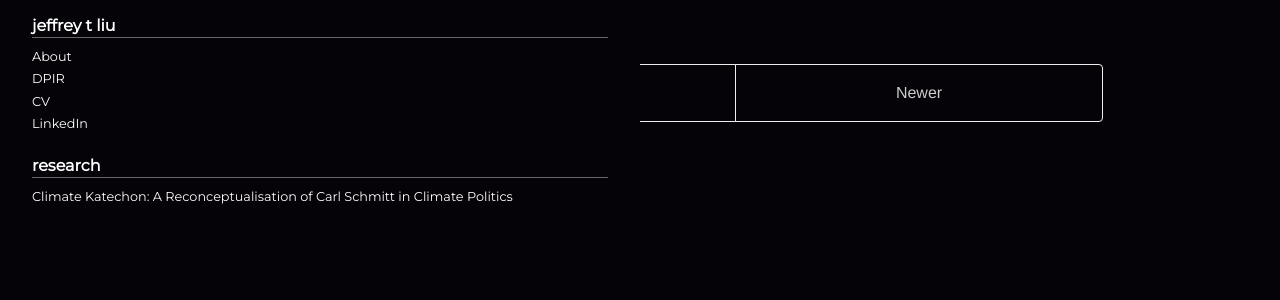
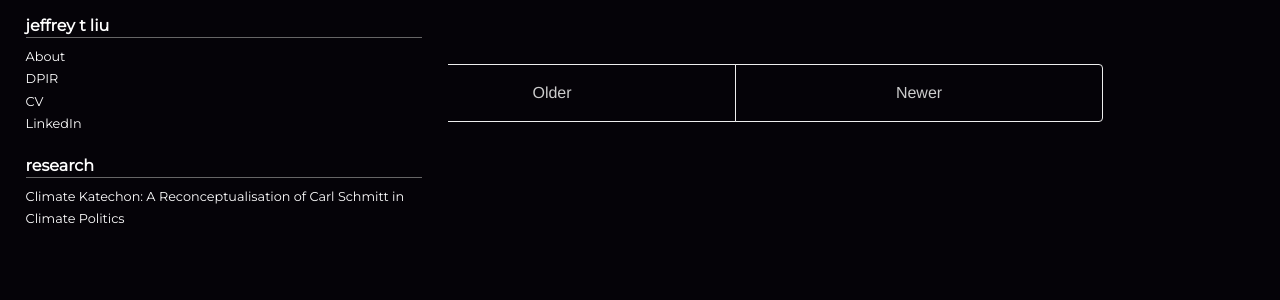
Before and after one commit to jeffrey-t-liu/jeffrey-t-liu.github.io, a Jekyll site: the page built from index.html, in a window 1280 px wide. Shown: the top 300 px of the page. Built offline with Jekyll 4.4.1, drawn with Linux system fonts in a browser that asks for light colours; the list of posts is cut into pages by our own code.

Commit message:
Update hyde.css

```diff
--- a/public/css/hyde.css
+++ b/public/css/hyde.css
@@ -65,7 +65,7 @@ html {
     top: 0;
     left: 0;
     bottom: 0;
-    width: 40rem;
+    width: 28rem;
     text-align: left;
   }
 }
```
